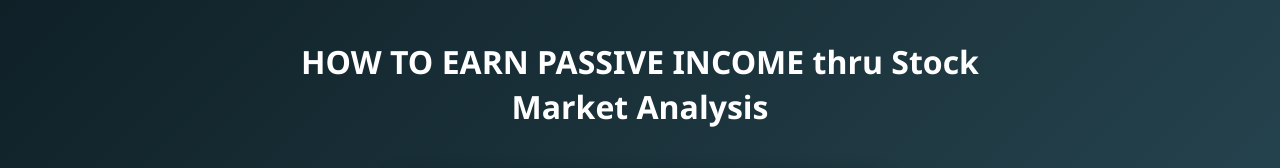
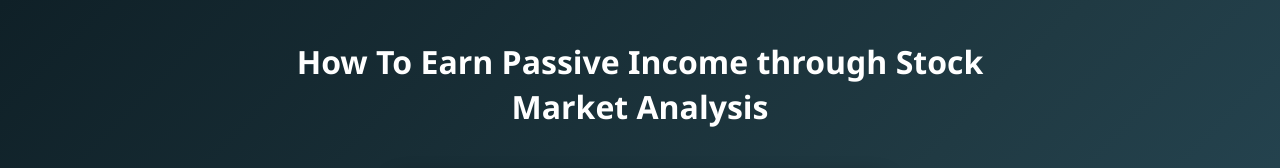
Before and after one commit to APTTrialweb/Insta_Story, a plain HTML site: page index.html in a window 1280 px wide. Shown: the top 168 px of the page. Drawn offline with Linux system fonts and the light colour scheme.

Commit message:
Update index.html

```diff
--- a/index.html
+++ b/index.html
@@ -106,7 +106,7 @@
   </style>
 </head>
 <body>
-  <h1>HOW TO EARN PASSIVE INCOME thru Stock Market Analysis</h1>
+  <h1>How To Earn Passive Income through Stock Market Analysis</h1>
 
   <!-- Poster image (place it in your repo and update path) -->
   <img src="https://github.com/APTTrialweb/Insta_Story/blob/main/WhatsApp%20Image%202025-09-08%20at%2015.14.34_15eb37b5.jpg?raw=true" alt="Passive Income Poster" class="poster" />
```
